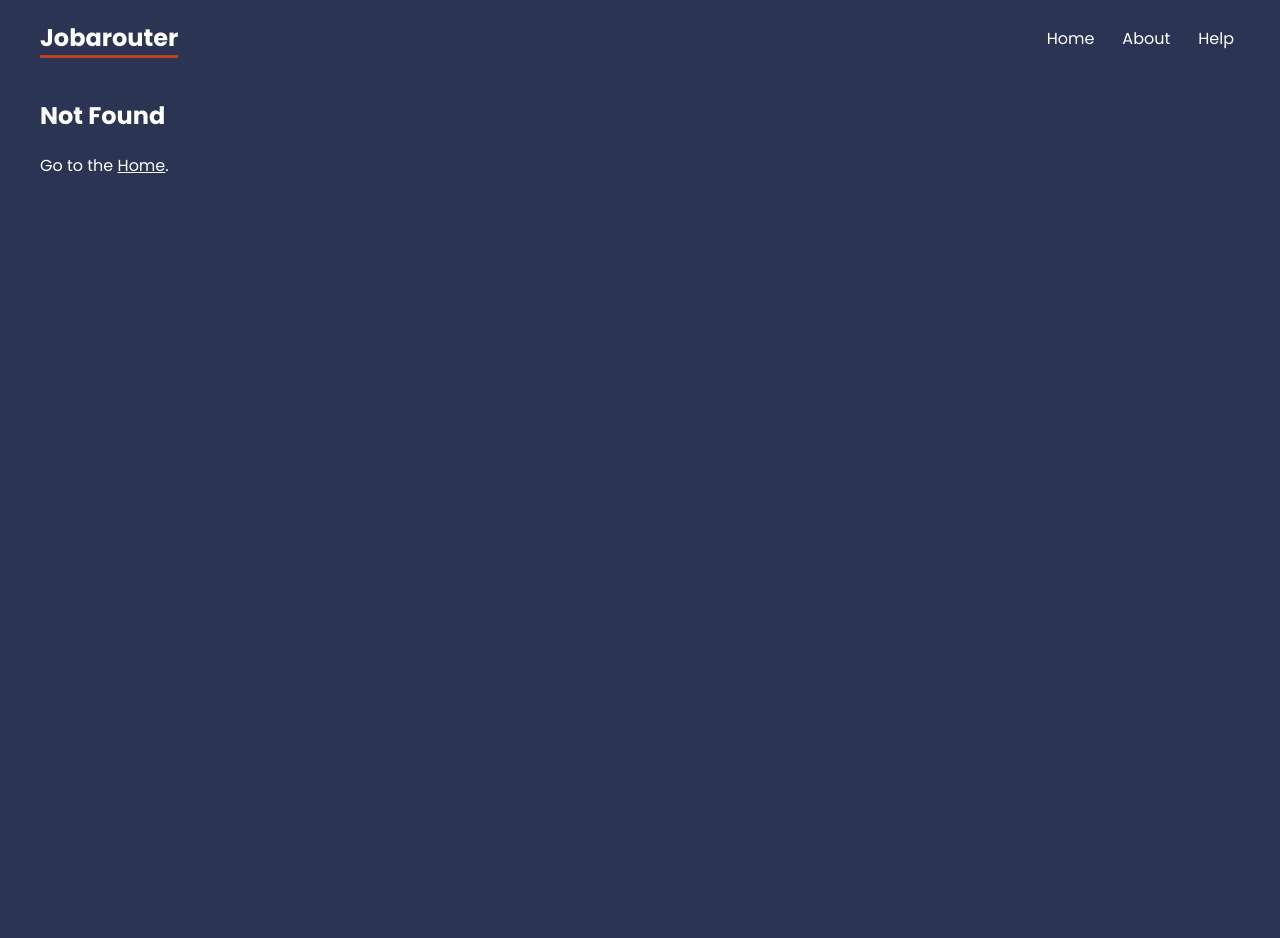
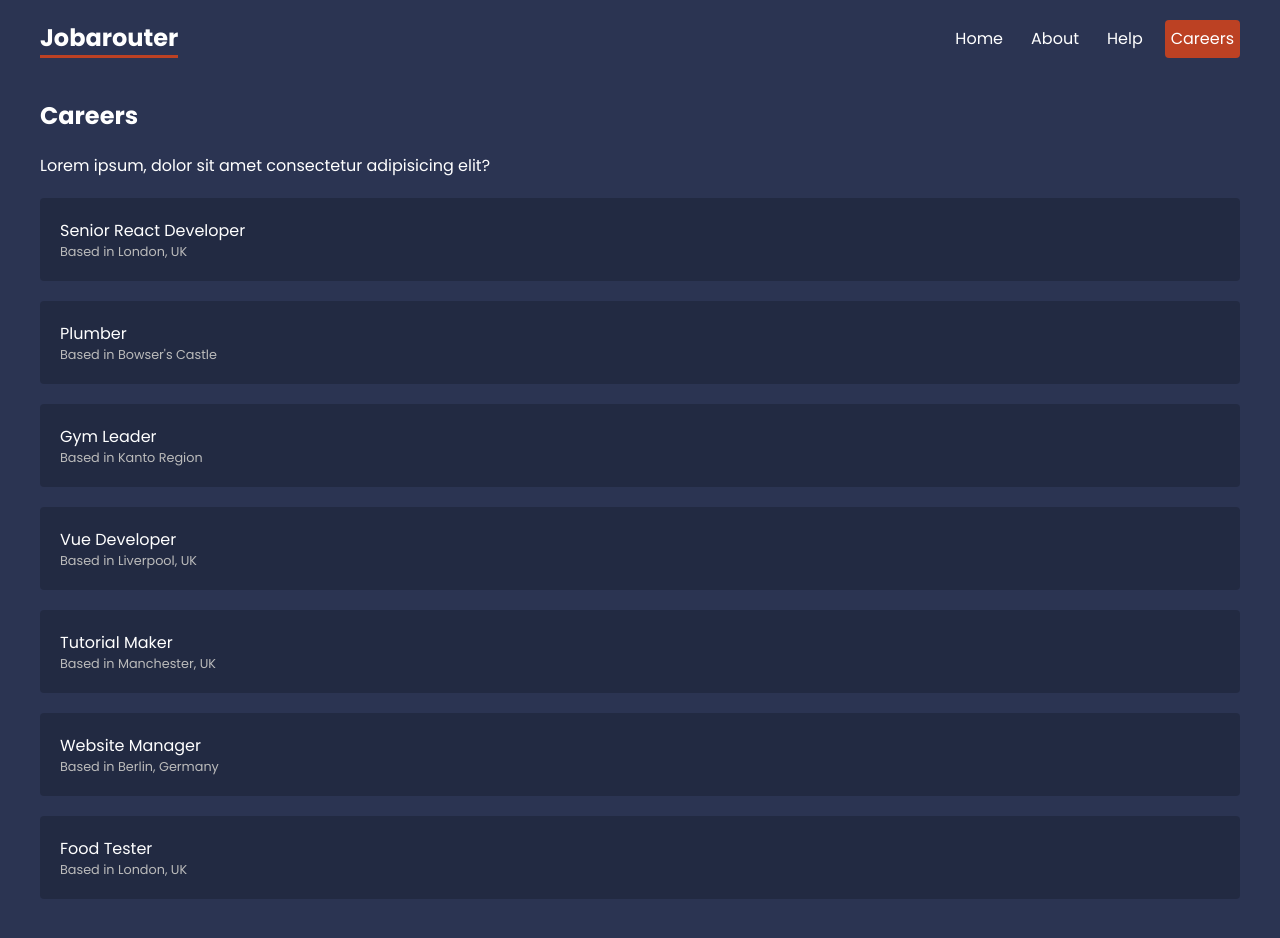
Before and after one commit to franciucruben/Router-In-Depth, a React (Create React App) app: page /careers in a window 1280 px wide. Before the commit this address had no page. Shown: the top 938 px of the page. Before the commit the page ends 800 px from the top, so only its background shows below. Built offline with nearby package versions, Linux system fonts and the light colour scheme; data requests are answered from the project's data file.

Commit message:
Implementing Loaders

```diff
--- a/src/App.js
+++ b/src/App.js
@@ -11,20 +11,33 @@
 import Faq from "./pages/help/Faq";
 import Contact from "./pages/help/Contact";
 import NotFound from "./pages/NotFound";
+import Careers, { careersLoader } from "./pages/careers/Careers";
 
 //layout imports
 import RootLayout from "./layouts/RootLayout";
 import HelpLayout from "./layouts/HelpLayout";
+import CareersLayout from "./layouts/CareersLayout"
 
 const router = createBrowserRouter(
   createRoutesFromElements(
     <Route path="/" element={<RootLayout/>}>
       <Route index element={<Home />} />
       <Route path="about" element={<About />} />
+
       <Route path="help" element={<HelpLayout />}>
         <Route path="faq" element={<Faq />}/>
         <Route path="contact" element={<Contact />}/>
       </Route>
+
+      <Route path="careers" element={<CareersLayout />}>
+        <Route
+        index
+        element={<Careers />}
+        loader={careersLoader}
+        />
+
+      </Route>
+
 
         <Route path="*" element={<NotFound />} />
     </Route>
--- a/src/index.css
+++ b/src/index.css
@@ -102,6 +102,24 @@
 
 /* careers list */
 
+.careers > a {
+  display: block;
+  background:rgba(0,0,0,0.2) ;
+  padding: 20px;
+  border-radius: 4px;
+  margin: 20px 0;
+  text-decoration: none;
+}
+.careers > a:hover p {
+  color: var(--primary);
+}
+.careers p {
+  margin: 0;
+}
+.careers > a p:last-child{
+  font-size: 0.8em;
+  color: #bbb;
+}
 
 /* careers details */
 
--- /dev/null
+++ b/src/layouts/CareersLayout.js
@@ -0,0 +1,12 @@
+import { Outlet } from "react-router-dom"
+
+export default function CareersLayout() {
+  return (
+    <div className="careers-layout">
+      <h2>Careers</h2>
+      <p>Lorem ipsum, dolor sit amet consectetur adipisicing elit?</p>
+
+      <Outlet />
+    </div>
+  )
+}
--- a/src/layouts/RootLayout.js
+++ b/src/layouts/RootLayout.js
@@ -9,6 +9,7 @@
           <NavLink to="/">Home</NavLink>
           <NavLink to="about">About</NavLink>
           <NavLink to="help">Help</NavLink>
+          <NavLink to="careers">Careers</NavLink>
         </nav>
       </header>
       <main>
--- /dev/null
+++ b/src/pages/careers/Careers.js
@@ -0,0 +1,23 @@
+import { useLoaderData, Link } from "react-router-dom"
+
+export default function Careers() {
+    const careers = useLoaderData()
+
+  return (
+    <div className="careers">
+        {careers.map(career => (
+            <Link to="/" key={career.id}>
+                <p>{career.title}</p>
+                <p>Based in {career.location}</p>
+            </Link>
+        ))}
+    </div>
+  )
+}
+
+//loader function
+export const careersLoader = async () => {
+    const res = await fetch('http://localhost:4000/careers')
+
+    return res.json()
+}
```
